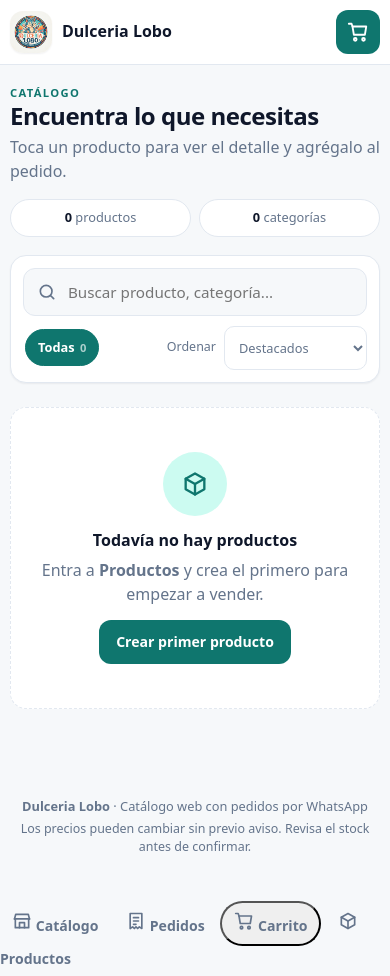
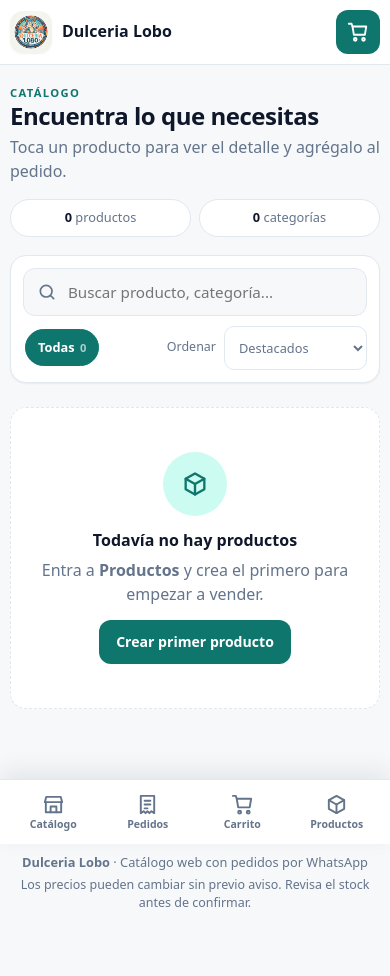
Before and after one commit to samirsantos12345678-cell/Catalago-Dulceria, a plain HTML site: page index.html in a window 390 px wide. Drawn offline with Linux system fonts and the light colour scheme.

```diff
--- a/css/styles.css
+++ b/css/styles.css
@@ -2136,3 +2136,104 @@ input:invalid:not(:placeholder-shown) {
     height: 40px;
   }
 }
+
+/* ---------- Navegación inferior (móvil) ---------- */
+
+.tabbar {
+  display: none;
+}
+
+@media (max-width: 640px) {
+  .tabbar {
+    display: flex;
+    align-items: stretch;
+    position: fixed;
+    left: 0;
+    right: 0;
+    bottom: 0;
+    z-index: 45;
+    background: var(--surface);
+    border-top: 1px solid rgba(15, 23, 42, 0.1);
+    box-shadow: 0 -8px 24px rgba(15, 23, 42, 0.08);
+    padding: 6px 6px calc(6px + env(safe-area-inset-bottom));
+  }
+
+  .tabbar__item {
+    flex: 1 1 0;
+    min-width: 0;
+    display: flex;
+    flex-direction: column;
+    align-items: center;
+    justify-content: center;
+    gap: 3px;
+    padding: 7px 2px;
+    border: 0;
+    border-radius: 12px;
+    background: transparent;
+    color: var(--muted);
+    font: inherit;
+    font-size: 0.66rem;
+    font-weight: 700;
+    line-height: 1.1;
+    text-align: center;
+    transition: background 0.15s, color 0.15s;
+  }
+
+  .tabbar__item .icon {
+    width: 23px;
+    height: 23px;
+  }
+
+  .tabbar__item:hover {
+    background: var(--bg);
+    color: var(--text);
+  }
+
+  .tabbar__item.is-active {
+    background: var(--brand-light);
+    color: var(--brand-dark);
+  }
+
+  .tabbar__item.is-active .icon {
+    stroke-width: 2.2;
+  }
+
+  .tabbar__icon {
+    position: relative;
+    display: grid;
+    place-items: center;
+  }
+
+  .tabbar__badge {
+    position: absolute;
+    top: -6px;
+    right: -12px;
+    min-width: 18px;
+    height: 18px;
+    padding: 0 5px;
+    border-radius: 999px;
+    background: var(--accent);
+    color: #3b2600;
+    font-size: 0.66rem;
+    font-weight: 800;
+    display: grid;
+    place-items: center;
+    border: 2px solid var(--surface);
+  }
+
+  main.container {
+    padding-bottom: 96px;
+  }
+
+  .mobile-cart-bar {
+    bottom: calc(80px + env(safe-area-inset-bottom));
+  }
+
+  body.has-cart-bar main {
+    padding-bottom: 176px;
+  }
+
+  body.has-cart-bar .toast {
+    bottom: calc(164px + env(safe-area-inset-bottom));
+  }
+}
```
